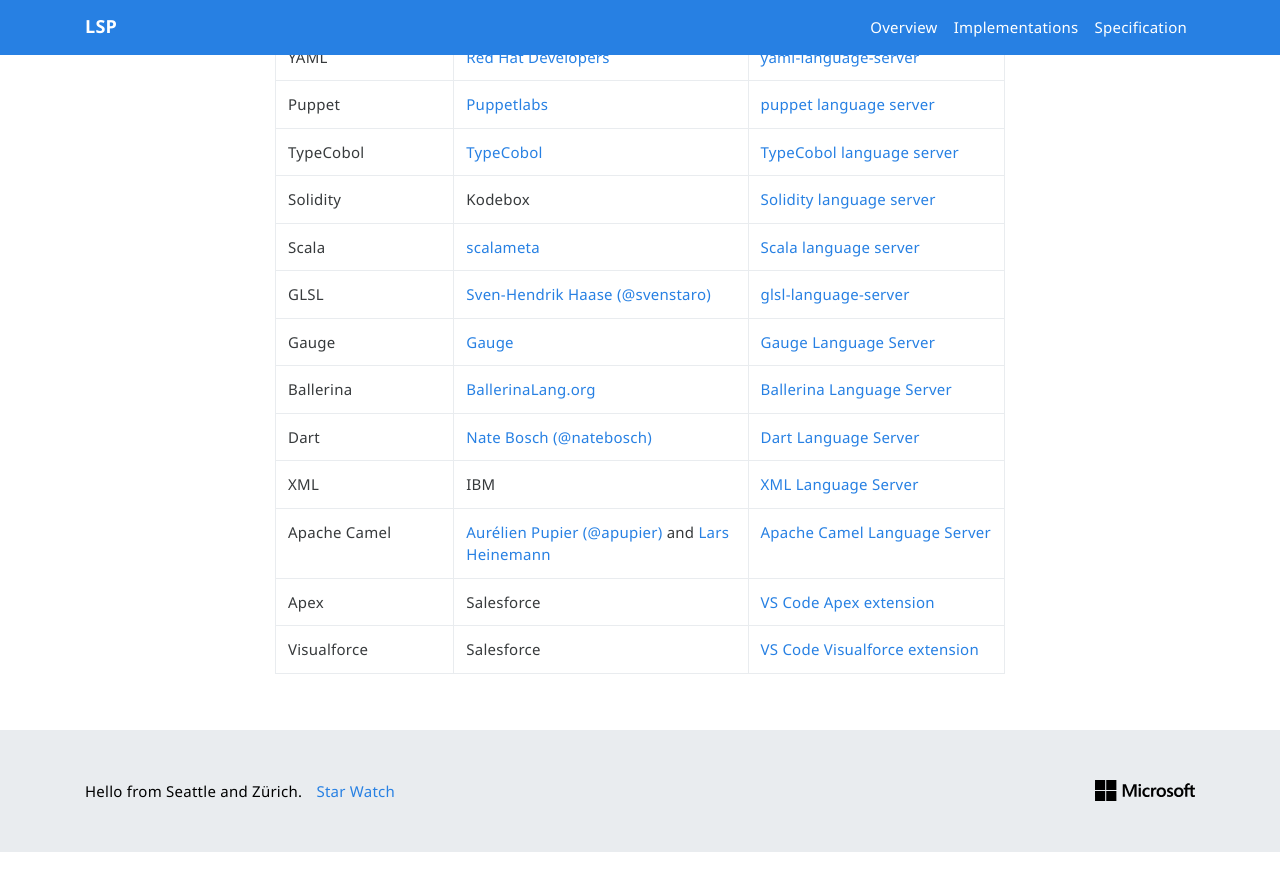
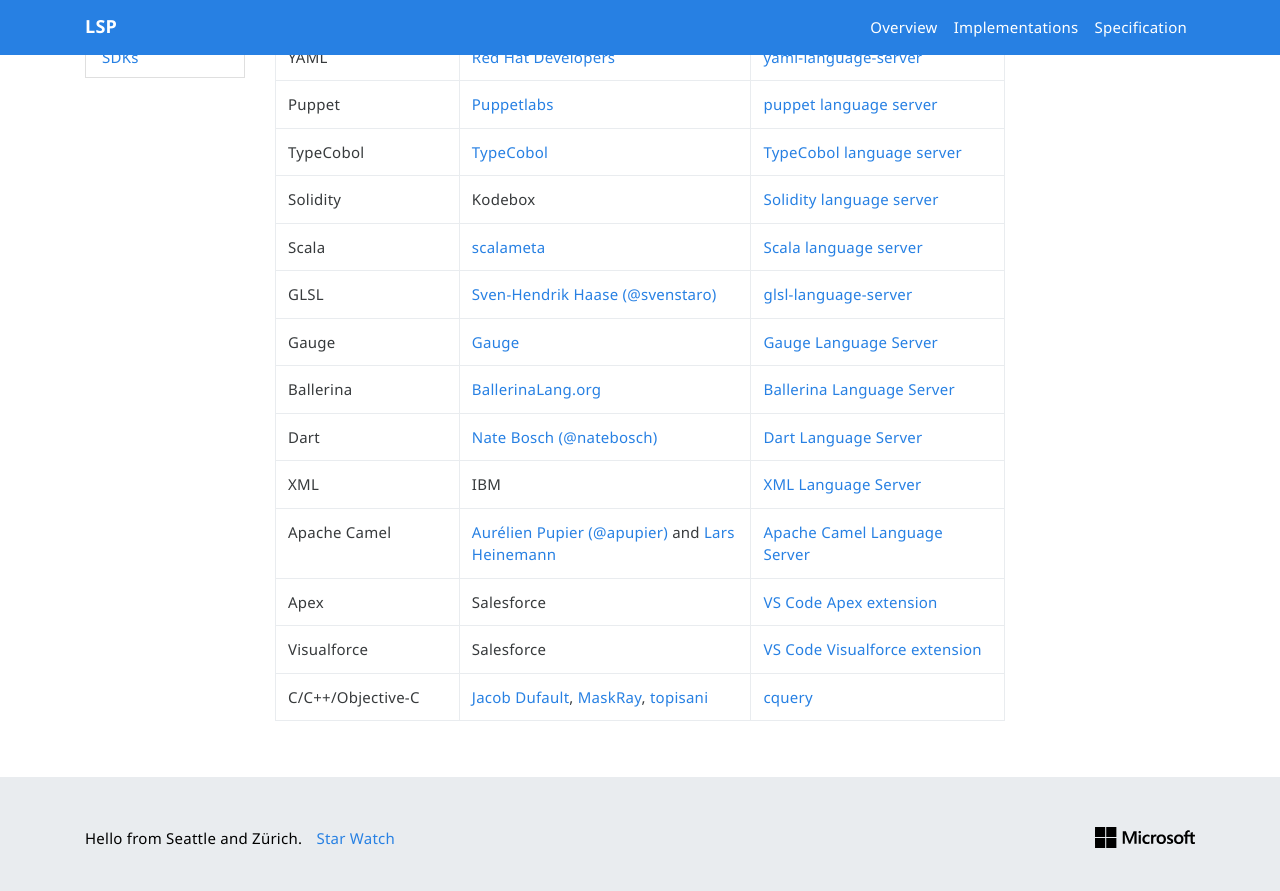
Before and after one commit to microsoft/language-server-protocol, a Jekyll site: the page built from _implementors/servers.md, in a window 1280 px wide and 900 px high, scrolled down 2404 px. Shown: the top 891 px of the window. Built offline with Jekyll 4.4.1, drawn with Linux system fonts in a browser that asks for light colours; nearby versions of some CDN libraries; before the commit the page ends 3256 px from its top, so only the background shows below that.

Commit message:
Add cquery as an implementation of LSP for C/C++/Objective-C

```diff
--- a/_implementors/servers.md
+++ b/_implementors/servers.md
@@ -67,4 +67,5 @@
 | Apache Camel | [Aurélien Pupier (@apupier)](https://github.com/apupier) and [Lars Heinemann](https://github.com/lhein) | [Apache Camel Language Server](https://github.com/lhein/camel-language-server) |
 | Apex | Salesforce |  [VS Code Apex extension](https://marketplace.visualstudio.com/items?itemName=salesforce.salesforcedx-vscode-apex) |
 | Visualforce | Salesforce |  [VS Code Visualforce extension](https://marketplace.visualstudio.com/items?itemName=salesforce.salesforcedx-vscode-visualforce) |
+| C/C++/Objective-C | [Jacob Dufault](https://github.com/jacobdufault), [MaskRay](https://github.com/MaskRay), [topisani](https://github.com/topisani) | [cquery](https://github.com/jacobdufault/cquery) |
 {: .table .table-bordered .table-responsive}
```
